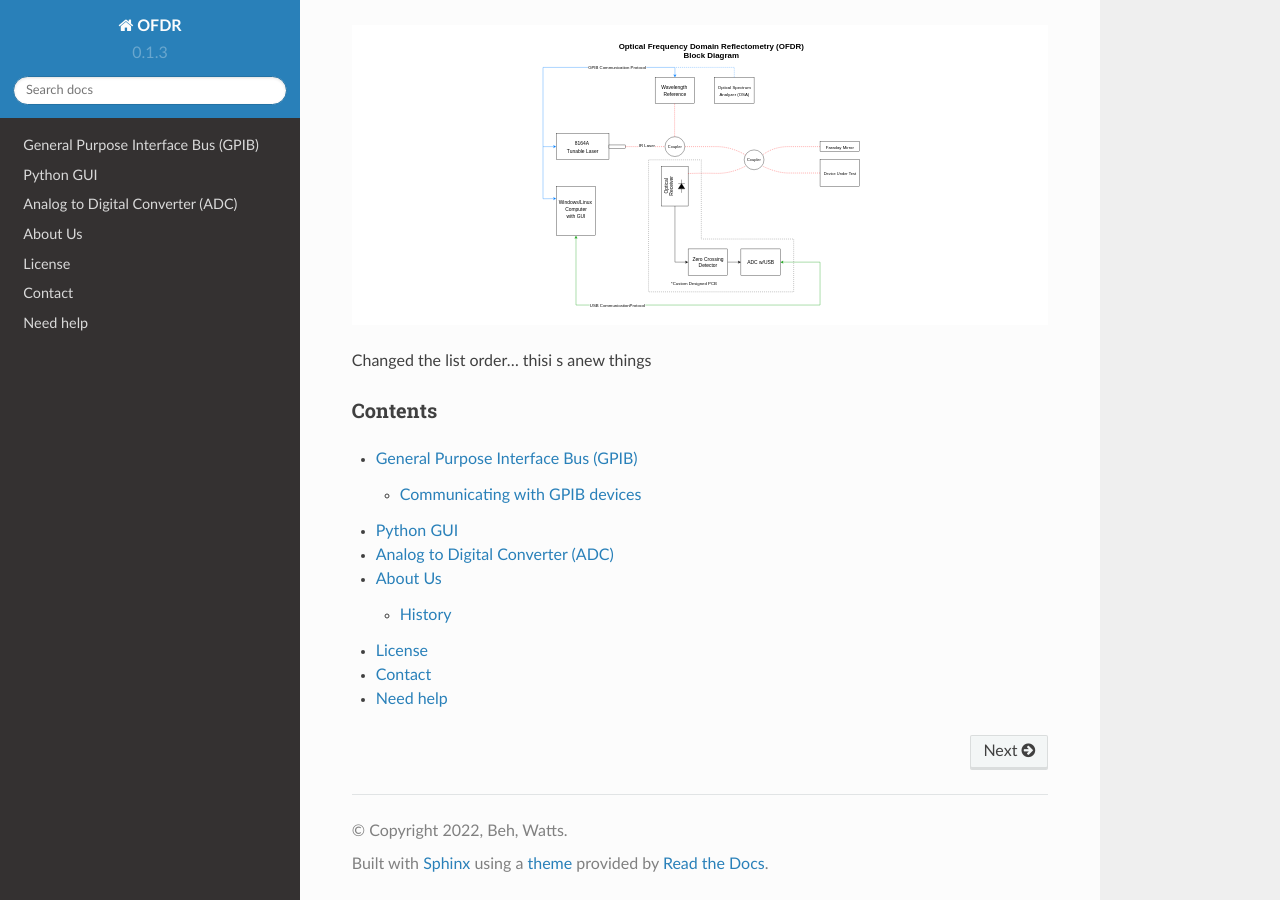
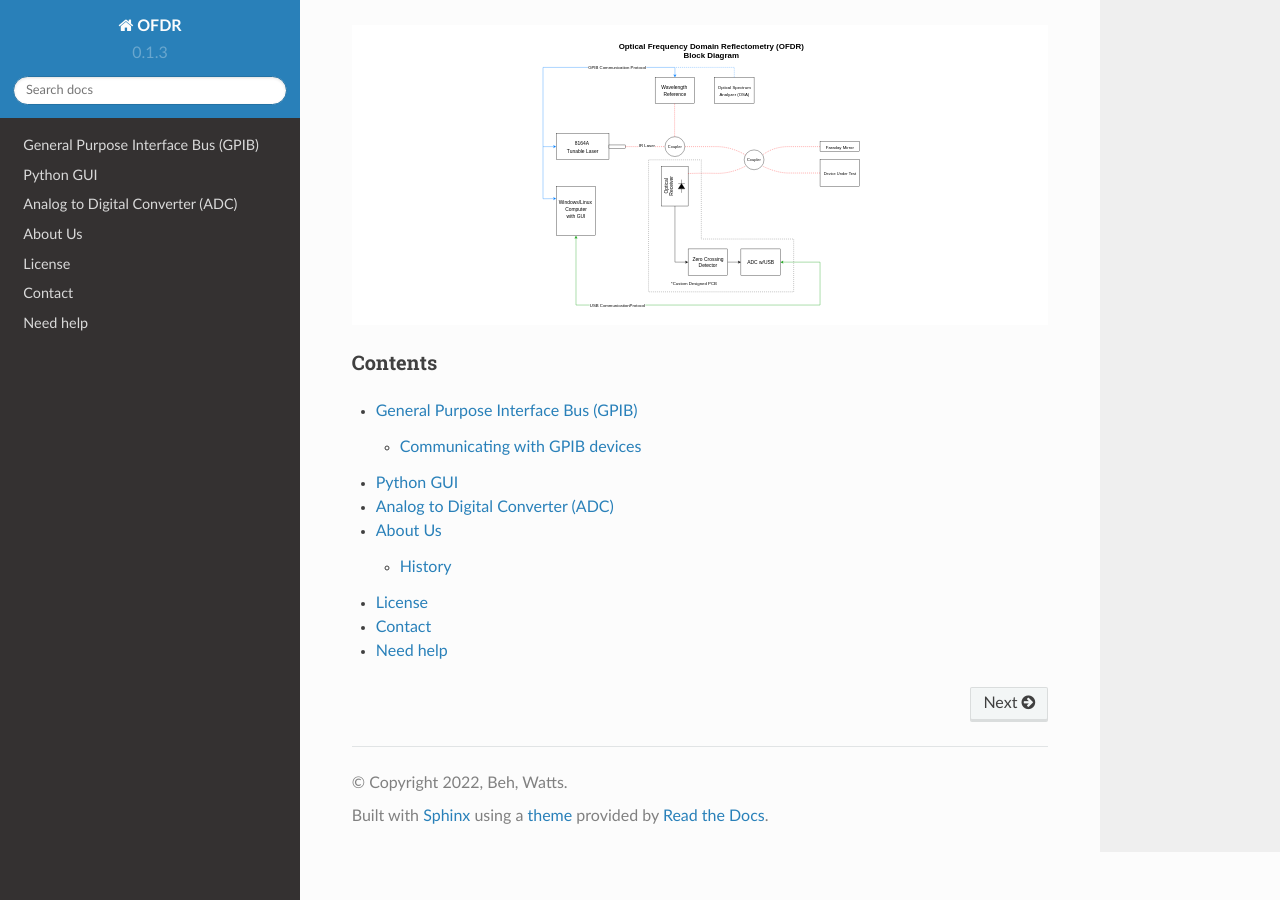
Before and after one commit to wattsjake/OFDR, a Sphinx documentation site: the page built from docs/source/index.rst, in a window 1280 px wide and 900 px high, scrolled down 940 px. Built offline with Sphinx 7.4.7 and the Read the Docs theme 2.0.0, drawn with Linux system fonts in a browser that asks for light colours; some of the changed lines change nothing that is shown.

```diff
--- a/docs/source/index.rst
+++ b/docs/source/index.rst
@@ -39,44 +39,6 @@
   :height: 300
   :alt: OFDR Block Diagram
 
-.. General Purpose Interface Bus (GPIB)
-.. ====================================
-
-.. The General Purpose Interface Bus (GPIB) is a standard for connecting electronic test and measurement equipment.
-.. It is commonly used in laboratories and manufacturing facilities to connect instruments such as oscilloscopes, multimeters,
-.. and logic analyzers to a computer for data acquisition and analysis. GPIB is also known as HP-IB, from its original
-.. developers, Hewlett-Packard.
-
-.. Communicating with GPIB devices
-.. ----------------
-
-.. To communicate with a GPIB device, you must first import the ``pyvisa`` module and create a ``ResourceManager`` object.
-.. This object will be used to open a connection to the GPIB device. You'll need to know the GPIB address for the equipment
-.. you want to communicate with. The address can usually be found by navigating through the main menu of the device.
-
-.. For example:
-
-.. >>> import pyvisa
-.. >>> rm = pyvisa.ResourceManager()
-.. >>> rm.list_resources()
-.. >>> laser = rm.open_resource('GPIB0::20::INSTR')
-.. >>> print("Equipment ID: ",laser.query('*IDN?'))
-
-.. Here are some useful commands.
-
-.. This is a link to a reference document for the `8164A Programming Guide`_.
-
-.. .. _8164A Programming Guide: https://wattsjake.github.io/pdf/reference/8164A_Programming%20Guide.pdf
-
-.. Optical Spectrum Analyzer (OSA)
-.. ===============================
-
-.. The Optical Spectrum Analyzer (OSA) is a scientific instrument used to measure the wavelength and intensity of light. We will
-.. be using an OSA to measure the intensity of light reflected from a DUT. The gathered data will help use to characterize the
-.. IR laser radiation emitted from the tunable laser.
-
-Changed the list order... thisi s anew things
-
 Contents
 --------
 
```
